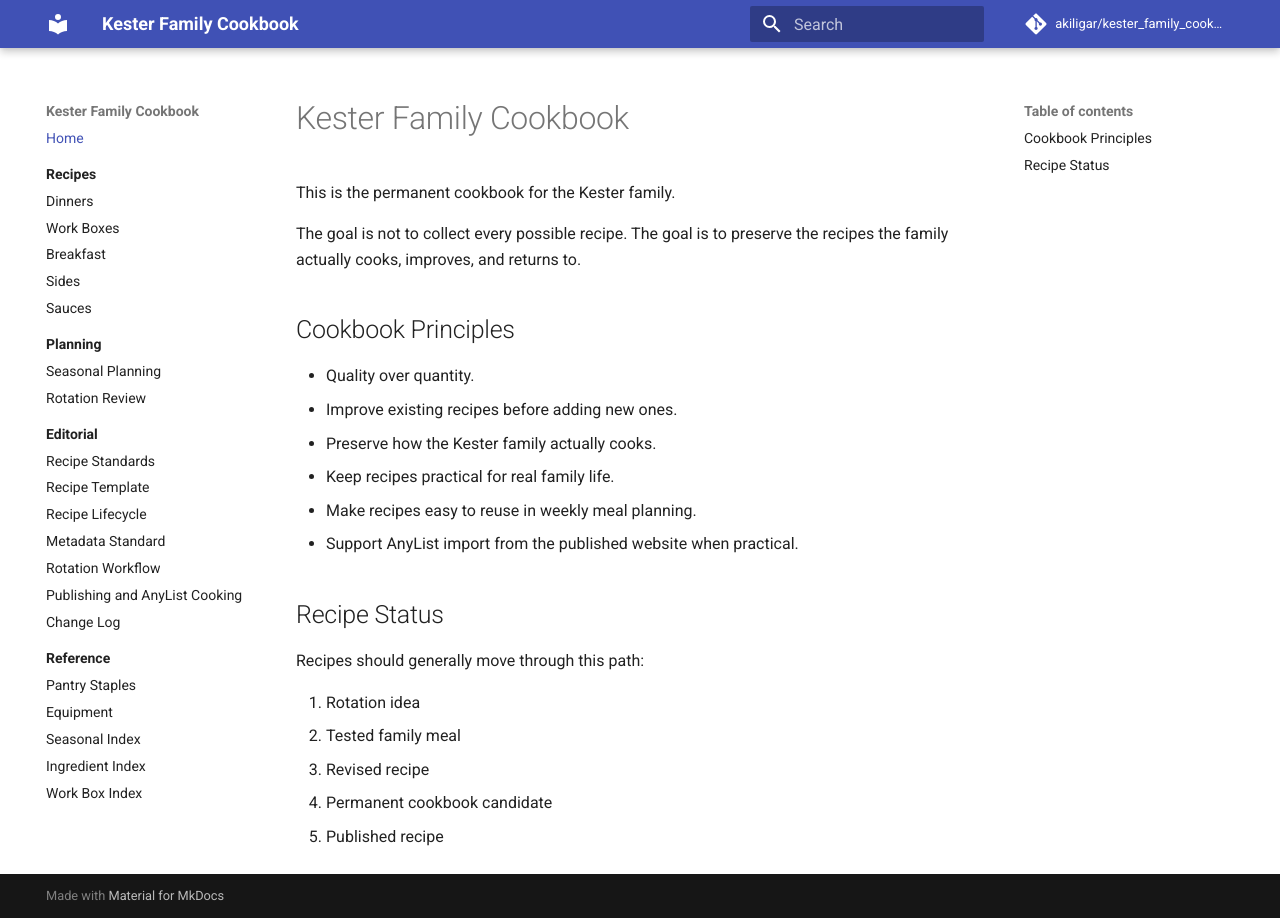
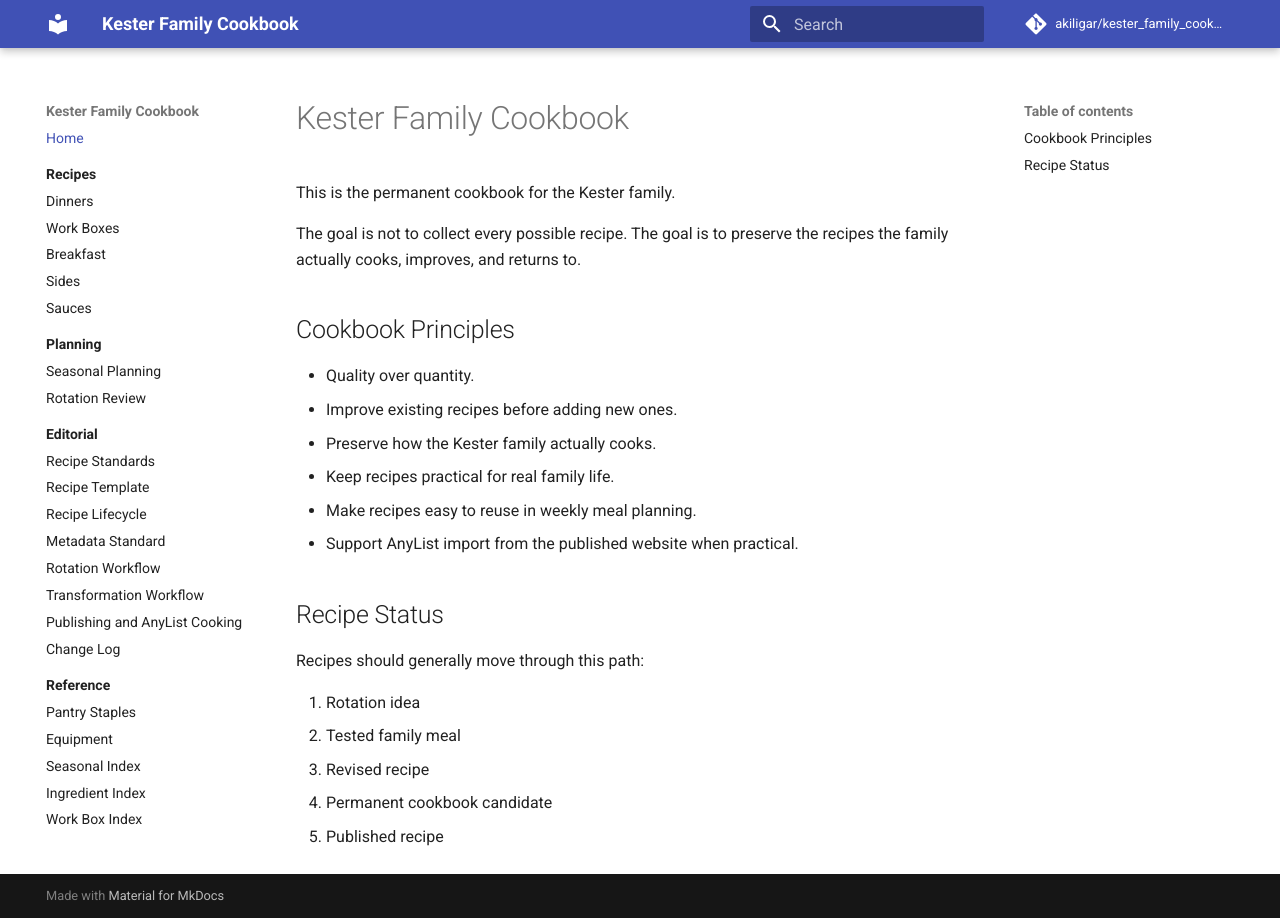
Before and after one commit to akiligar/kester_family_cookbook, an MkDocs documentation site: the page built from docs/index.md, in a window 1280 px wide. Built offline with MkDocs 1.6.1 and Material for MkDocs 9.7.7, drawn with Linux system fonts in a browser that asks for light colours; comment, search, counter and statistics services are not loaded.

Commit message:
Add transformation workflow to navigation

```diff
--- a/mkdocs.yml
+++ b/mkdocs.yml
@@ -47,6 +47,7 @@ nav:
       - Recipe Lifecycle: editorial/recipe-lifecycle.md
       - Metadata Standard: editorial/metadata-standard.md
       - Rotation Workflow: editorial/rotation-to-recipe-workflow.md
+      - Transformation Workflow: editorial/transformation-workflow.md
       - Publishing and AnyList Cooking: editorial/anylist-sync-workflow.md
       - Change Log: editorial/change-log.md
   - Reference:
```
